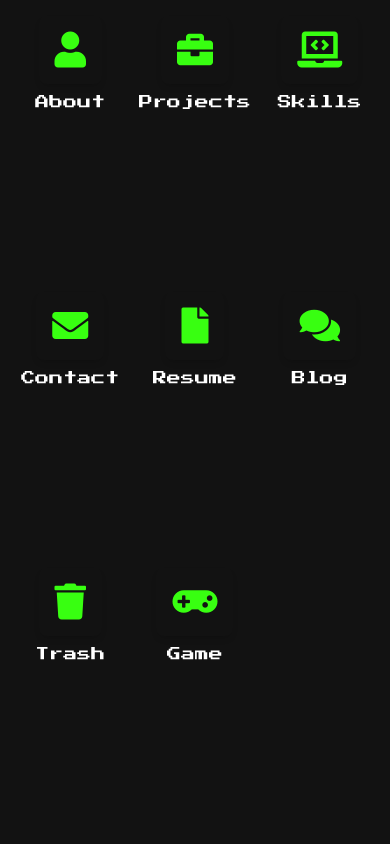
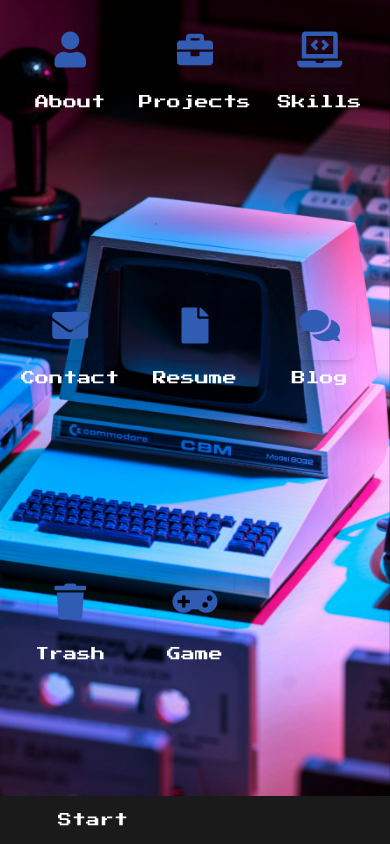
Before and after one commit to TriumphNdlovu/triumph-portfolio, a Next.js app: page / in a window 390 px wide. Built offline with nearby package versions, Linux system fonts and the light colour scheme.

Commit message:
Refactor appearance and responsiveness in About and Projects pages

```diff
--- a/src/Components/Game/page.tsx
+++ b/src/Components/Game/page.tsx
@@ -49,7 +49,7 @@ export default function Game() {
         <p className="text-2xl text-gray-500">Time Left: {timer}s</p>
       </div>
 
-      <div className="grid items-center justify-center grid-cols-3 gap-2 mb-6">
+      <div className="grid items-center justify-center grid-cols-3 gap-2 mb-6 border border-neonGreen mx-6 text-center">
         {Array.from({ length: 9 }, (_, index) => (
           <div
             key={index}
--- a/src/app/page.tsx
+++ b/src/app/page.tsx
@@ -59,6 +59,13 @@ export default function Home() {
     });
   };
 
+  const handleWindowMinimize = (section: string) => {
+    setPositions((prevPositions) => ({
+      ...prevPositions,
+      [section]: { top: window.innerHeight - 40, left: 0 },
+    }));
+  }
+
   const handleWindowMaximize = (section: string) => {
     setPositions((prevPositions) => ({
       ...prevPositions,
@@ -103,17 +110,21 @@ export default function Home() {
   };
 
   return (
-    <div className="bg-[#121212] text-white h-screen flex justify-center items-center overflow-y-clip">
+    <>
+      <div className="bg-black absolute inset-0">
+    <div className="bg-[url('/background.webp')] bg-opacity-60 bg-cover bg-center bg-fixed text-white h-screen flex justify-center items-center overflow-y-clip">
       {/* Desktop Icons */}
       <div className="fixed top-0 left-0 h-full font-pixel grid grid-cols-3 sm:grid-cols-3 lg:grid-cols-3 xl:grid-cols-2 gap-4 p-4 z-50 overflow-y-auto">
         {/* Each window icon */}
         {['about', 'projects', 'skills', 'contact', 'resume', 'blog', 'Trash', 'Game'].map((section) => (
           <div
             key={section}
-            className="flex flex-col items-center cursor-pointer transform transition duration-300 ease-in-out hover:scale-110"
+            className="flex flex-col items-center cursor-pointer transform transition duration-300"
+            >
+            <div className="p-4 rounded-lg shadow-md hover:border-neonGreen hover:border transition duration-300 ease-in-out"
             onClick={() => handleWindowOpen(section)}
-          >
-            <div className="p-4 rounded-lg shadow-md hover:border-neonGreen hover:border transition duration-300 ease-in-out">
+
+            >
               <i className={`fas fa-${section === 'about' ? 'user' : section === 'projects' ? 'briefcase' : section === 'skills' ? 'laptop-code' : section === 'contact' ? 'envelope' : section === 'resume' ? 'file' : section === 'blog' ? 'comments' : section === 'Trash' ? 'trash' : 'gamepad'} text-4xl text-neonGreen`}></i>
             </div>
             <p className="text-sm mt-2 text-center transition duration-300">{section.charAt(0).toUpperCase() + section.slice(1)}</p>
@@ -144,7 +155,7 @@ export default function Home() {
               <div className="flex gap-2">
                 <div
                   className="w-3 h-3 bg-[#4CAF50] rounded-full hover:bg-[#45a049] cursor-pointer"
-                  onClick={() => handleWindowClose(window)}
+                  onClick={() => handleWindowMinimize(window)}
                 ></div>
                 <div
                   className="w-3 h-3 bg-[#FFEB3B] rounded-full hover:bg-[#FFEB3B] cursor-pointer"
@@ -169,7 +180,23 @@ export default function Home() {
             </div>
           </div>
         ))}
+      <div className="fixed bottom-0 left-0 right-0 bg-[#1A1A1A] text-white flex items-center h-12 p-2 shadow-lg font-pixel z-60">
+  <div className="flex items-center space-x-4 px-4 cursor-pointer hover:bg-[#3a3a3a] rounded-md py-1">
+    <i className="fas fa-windows text-lg"></i>
+    <span className="text-sm">Start</span>
+  </div>
+  <div className="flex-grow"></div>
+  {/* Add icons or titles of opened windows */}
+  {openWindows.map((window) => (
+    <div key={window} className="flex items-center px-4 hover:bg-[#3a3a3a] rounded-md cursor-pointer">
+      <i className={`fas fa-${window === 'about' ? 'user' : window === 'projects' ? 'briefcase' : window === 'skills' ? 'laptop-code' : window === 'contact' ? 'envelope' : window === 'resume' ? 'file' : window === 'blog' ? 'comments' : window === 'Trash' ? 'trash' : 'gamepad'}`}></i>
+      <span className="ml-2 text-xs">{window.charAt(0).toUpperCase() + window.slice(1)}</span>
+    </div>
+  ))}
+</div>
+        </div>
       </div>
     </div>
+</>
   );
 }
--- a/tailwind.config.ts
+++ b/tailwind.config.ts
@@ -10,7 +10,9 @@ export default {
     extend: {
       colors: {
         // neonGreen: '#00FF00',387654
-        neonGreen: '#38ff11',
+        // neonGreen: '#38ff11',
+        // neonGreen: '#b5366b',
+        neonGreen : '#305cb3',
         // retroPink: '#FF1493',F6733A
         retroPink: '#BFBFBF',
         darkCharcoal: '#444444', // Lighter charcoal
```
Also changed, not shown: public/background.webp (added).
